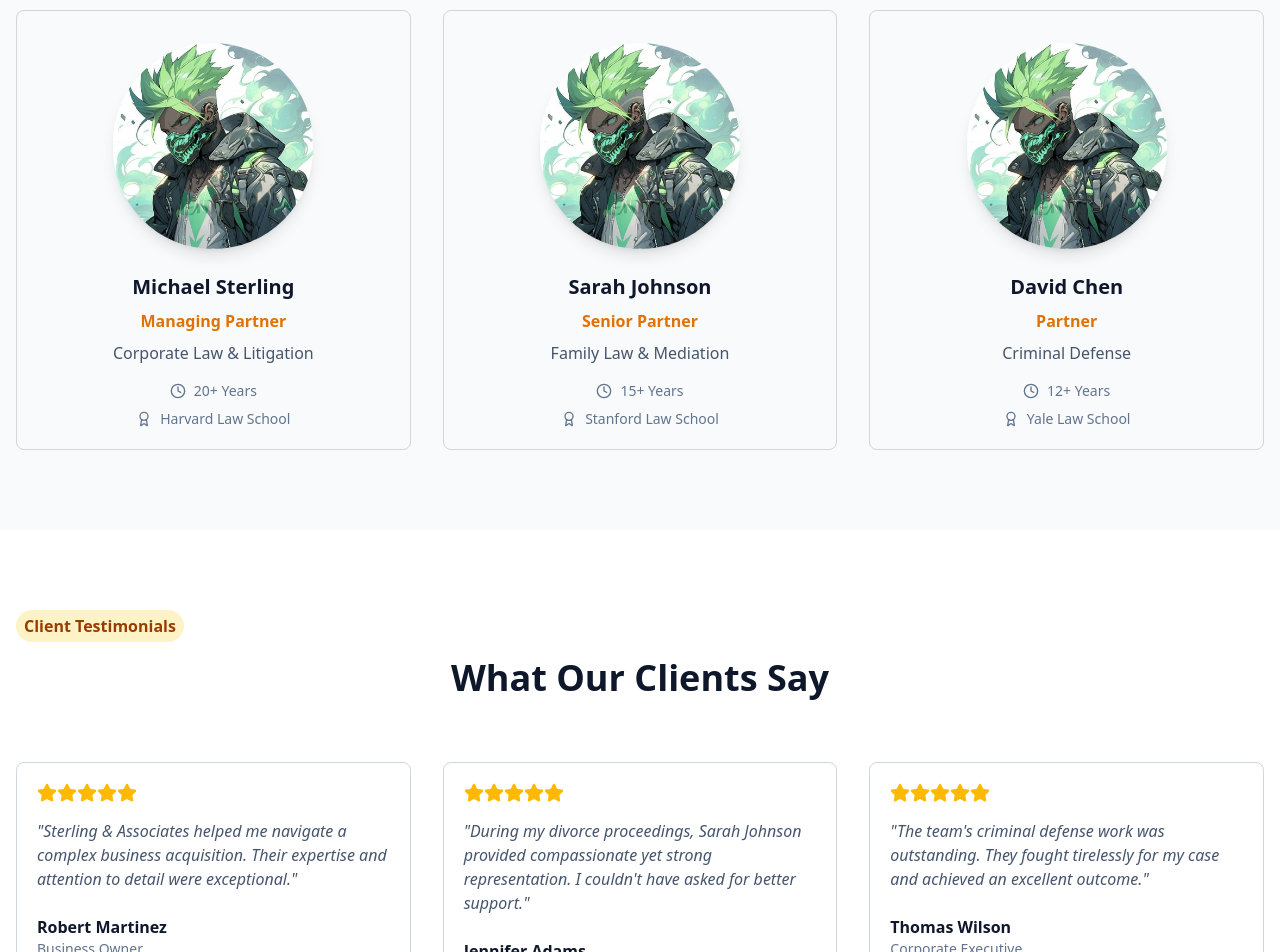
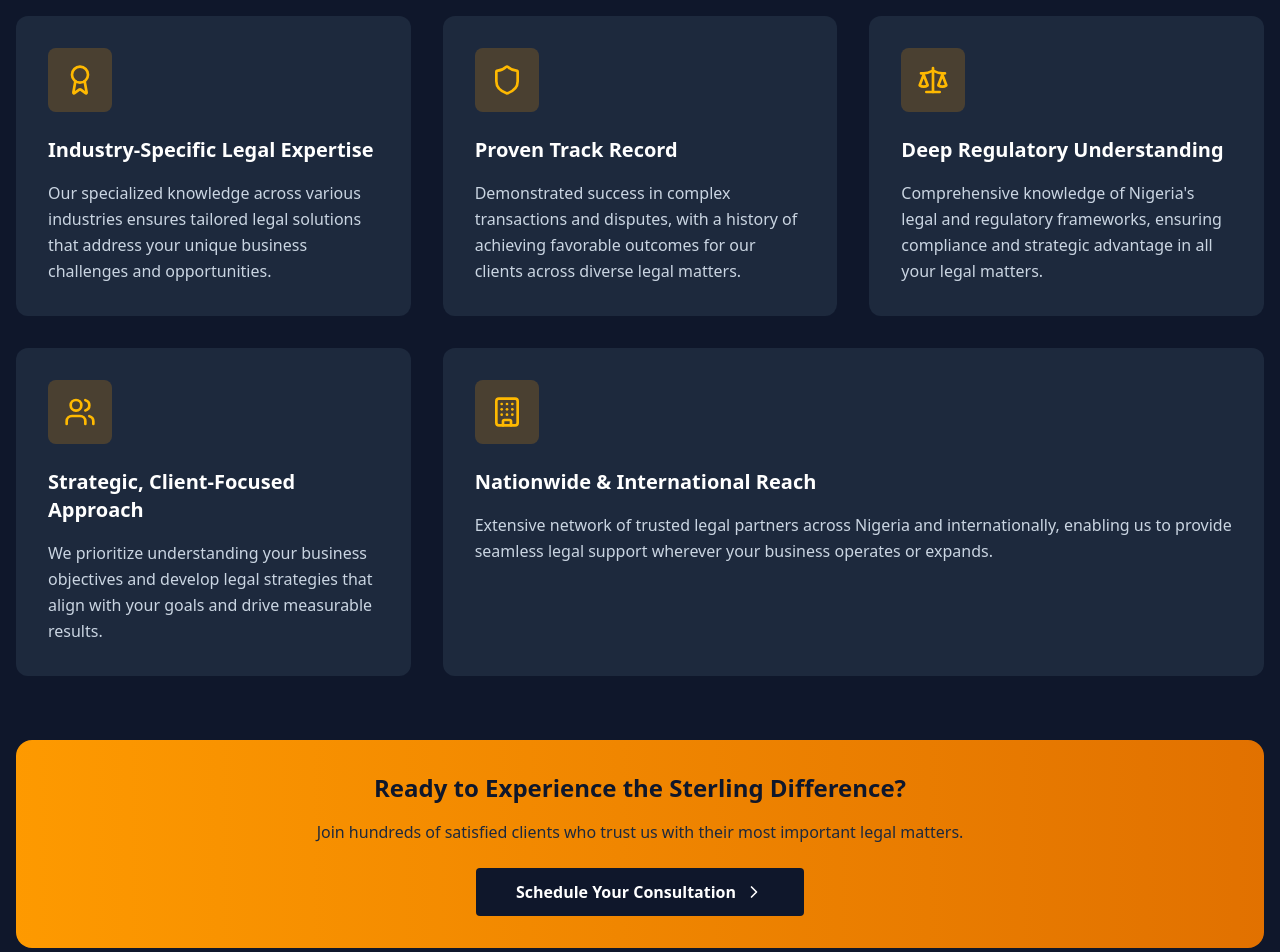
Before and after one commit to Obayuwana22/barcroftlegal, a React (Vite) app: page / in a window 1280 px wide. Shown: the part 3500-4452 px from the top of the page. Built offline with nearby package versions, Linux system fonts and the light colour scheme.

Commit message:
Add new section

```diff
--- a/src/components/Footer.jsx
+++ b/src/components/Footer.jsx
@@ -71,7 +71,7 @@
             <h4 className="font-semibold mb-4">Contact Info</h4>
             <div className="space-y-2 text-slate-300">
               <p>(555) 123-4567</p>
-              <p>info@sterlinglaw.com</p>
+              <p>info@barcroftlegal.com</p>
               <p>
                 123 Legal Plaza, Suite 500
                 <br />
--- a/src/components/HomeLayout.jsx
+++ b/src/components/HomeLayout.jsx
@@ -7,6 +7,7 @@
 import Testimonials from "./Testimonials";
 import Contact from "./Contact";
 import Footer from "./Footer";
+import WhyChooseUs from "./WhyChooseUs";
 
 const HomeLayout = () => {
   return (
@@ -16,8 +17,9 @@
         <Hero />
         <PracticeArea />
         <About />
+        <WhyChooseUs/>
         <Team />
-        <Testimonials />
+        {/* <Testimonials /> */}
         <Contact />
       </main>
       <Footer />
--- /dev/null
+++ b/src/components/WhyChooseUs.jsx
@@ -0,0 +1,134 @@
+import {
+  Award,
+  Building,
+  ChevronRight,
+  Scale,
+  Shield,
+  Users,
+} from "lucide-react";
+import React from "react";
+import Badge from "./Badge";
+
+const WhyChooseUs = () => {
+  return (
+    <section className="py-20 bg-slate-900 text-white">
+      <div className="container mx-auto px-4">
+        <div className="text-center mb-16">
+          <div className="px-3 rounded-full bg-amber-500/20 text-amber-400 border border-amber-500/30 max-w-fit hover:bg-transparent mb-5 mx-auto">
+            Why Choose Us?
+          </div>
+          <h2 className="text-4xl font-bold mb-6">
+            Your Trusted Legal Partners
+          </h2>
+          <p className="text-xl text-slate-300 max-w-3xl mx-auto">
+            We combine deep legal expertise with strategic thinking to deliver
+            exceptional results for our clients
+          </p>
+        </div>
+
+        <div className="grid md:grid-cols-2 lg:grid-cols-3 gap-8">
+          <div className="group">
+            <div className="bg-slate-800 p-8 rounded-xl hover:bg-slate-700 transition-all duration-300 h-full">
+              <div className="bg-amber-500/20 w-16 h-16 rounded-lg flex items-center justify-center mb-6 group-hover:bg-amber-500/30 transition-colors">
+                <Award className="h-8 w-8 text-amber-400" />
+              </div>
+              <h3 className="text-xl font-bold mb-4 text-white">
+                Industry-Specific Legal Expertise
+              </h3>
+              <p className="text-slate-300 leading-relaxed">
+                Our specialized knowledge across various industries ensures
+                tailored legal solutions that address your unique business
+                challenges and opportunities.
+              </p>
+            </div>
+          </div>
+
+          <div className="group">
+            <div className="bg-slate-800 p-8 rounded-xl hover:bg-slate-700 transition-all duration-300 h-full">
+              <div className="bg-amber-500/20 w-16 h-16 rounded-lg flex items-center justify-center mb-6 group-hover:bg-amber-500/30 transition-colors">
+                <Shield className="h-8 w-8 text-amber-400" />
+              </div>
+              <h3 className="text-xl font-bold mb-4 text-white">
+                Proven Track Record
+              </h3>
+              <p className="text-slate-300 leading-relaxed">
+                Demonstrated success in complex transactions and disputes, with
+                a history of achieving favorable outcomes for our clients across
+                diverse legal matters.
+              </p>
+            </div>
+          </div>
+
+          <div className="group">
+            <div className="bg-slate-800 p-8 rounded-xl hover:bg-slate-700 transition-all duration-300 h-full">
+              <div className="bg-amber-500/20 w-16 h-16 rounded-lg flex items-center justify-center mb-6 group-hover:bg-amber-500/30 transition-colors">
+                <Scale className="h-8 w-8 text-amber-400" />
+              </div>
+              <h3 className="text-xl font-bold mb-4 text-white">
+                Deep Regulatory Understanding
+              </h3>
+              <p className="text-slate-300 leading-relaxed">
+                Comprehensive knowledge of Nigeria's legal and regulatory
+                frameworks, ensuring compliance and strategic advantage in all
+                your legal matters.
+              </p>
+            </div>
+          </div>
+
+          <div className="group">
+            <div className="bg-slate-800 p-8 rounded-xl hover:bg-slate-700 transition-all duration-300 h-full">
+              <div className="bg-amber-500/20 w-16 h-16 rounded-lg flex items-center justify-center mb-6 group-hover:bg-amber-500/30 transition-colors">
+                <Users className="h-8 w-8 text-amber-400" />
+              </div>
+              <h3 className="text-xl font-bold mb-4 text-white">
+                Strategic, Client-Focused Approach
+              </h3>
+              <p className="text-slate-300 leading-relaxed">
+                We prioritize understanding your business objectives and develop
+                legal strategies that align with your goals and drive measurable
+                results.
+              </p>
+            </div>
+          </div>
+
+          <div className="group md:col-span-2 lg:col-span-2">
+            <div className="bg-slate-800 p-8 rounded-xl hover:bg-slate-700 transition-all duration-300 h-full">
+              <div className="bg-amber-500/20 w-16 h-16 rounded-lg flex items-center justify-center mb-6 group-hover:bg-amber-500/30 transition-colors">
+                <Building className="h-8 w-8 text-amber-400" />
+              </div>
+              <h3 className="text-xl font-bold mb-4 text-white">
+                Nationwide & International Reach
+              </h3>
+              <p className="text-slate-300 leading-relaxed">
+                Extensive network of trusted legal partners across Nigeria and
+                internationally, enabling us to provide seamless legal support
+                wherever your business operates or expands.
+              </p>
+            </div>
+          </div>
+        </div>
+
+        {/* Call to Action */}
+        <div className="text-center mt-16">
+          <div className="bg-gradient-to-r from-amber-500 to-amber-600 p-8 rounded-2xl">
+            <h3 className="text-2xl font-bold text-slate-900 mb-4">
+              Ready to Experience the Sterling Difference?
+            </h3>
+            <p className="text-slate-800 mb-6 max-w-2xl mx-auto">
+              Join hundreds of satisfied clients who trust us with their most
+              important legal matters.
+            </p>
+            <a href="#contact">
+              <button className="flex items-center justify-center mx-auto px-10 py-3 rounded bg-slate-900 hover:bg-slate-800 text-white font-semibold cursor-pointer">
+                Schedule Your Consultation
+                <ChevronRight className="ml-2 h-5 w-5" />
+              </button>
+            </a>
+          </div>
+        </div>
+      </div>
+    </section>
+  );
+};
+
+export default WhyChooseUs;
--- a/src/components/index.js
+++ b/src/components/index.js
@@ -3,4 +3,5 @@
 export { default as Logo } from "./Logo";
 export { default as Hero } from "./Hero";
 export { default as Contact } from "./Contact";
+export { default as WhyChooseUs } from "./WhyChooseUs";
 export { default as Footer } from "./Footer";
```
